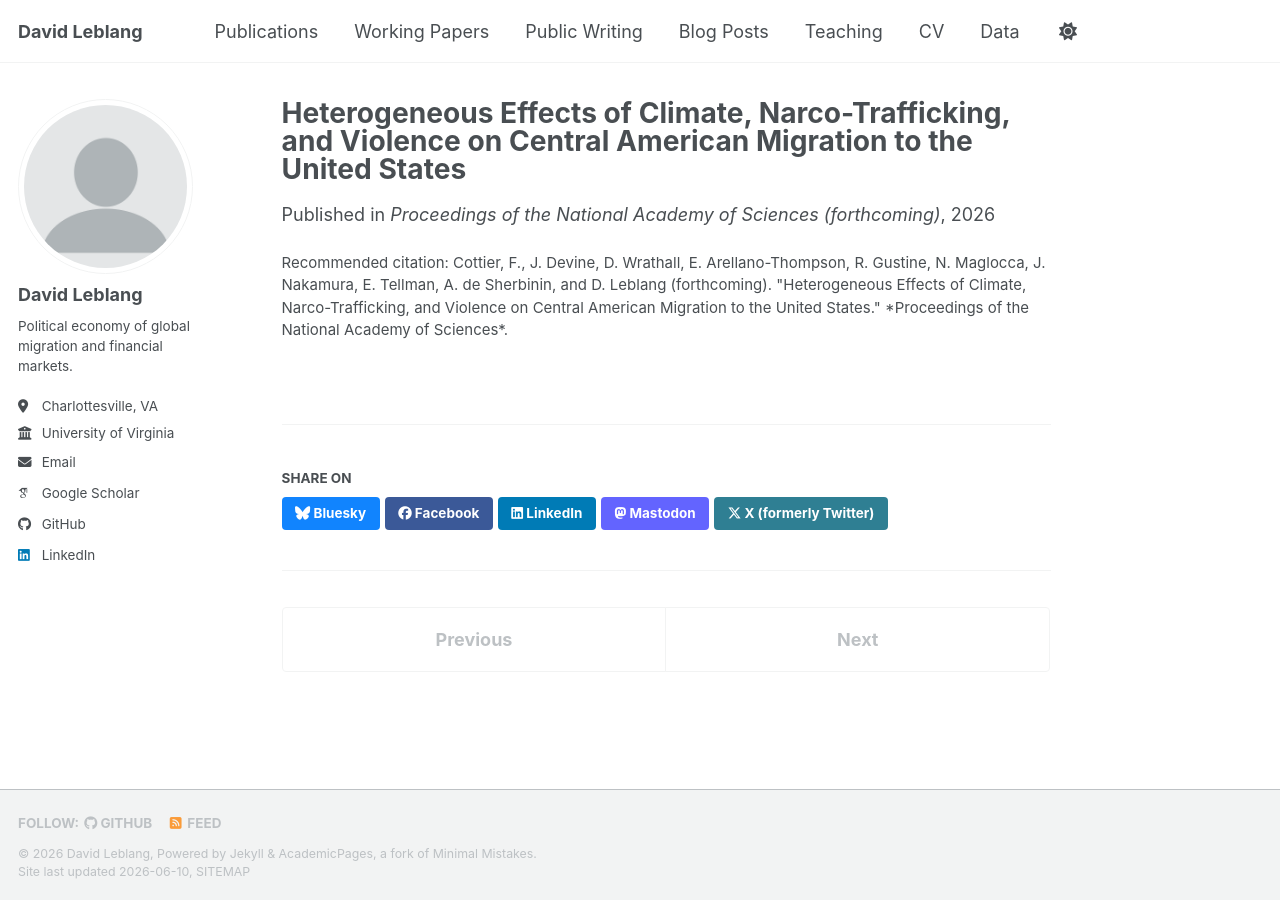
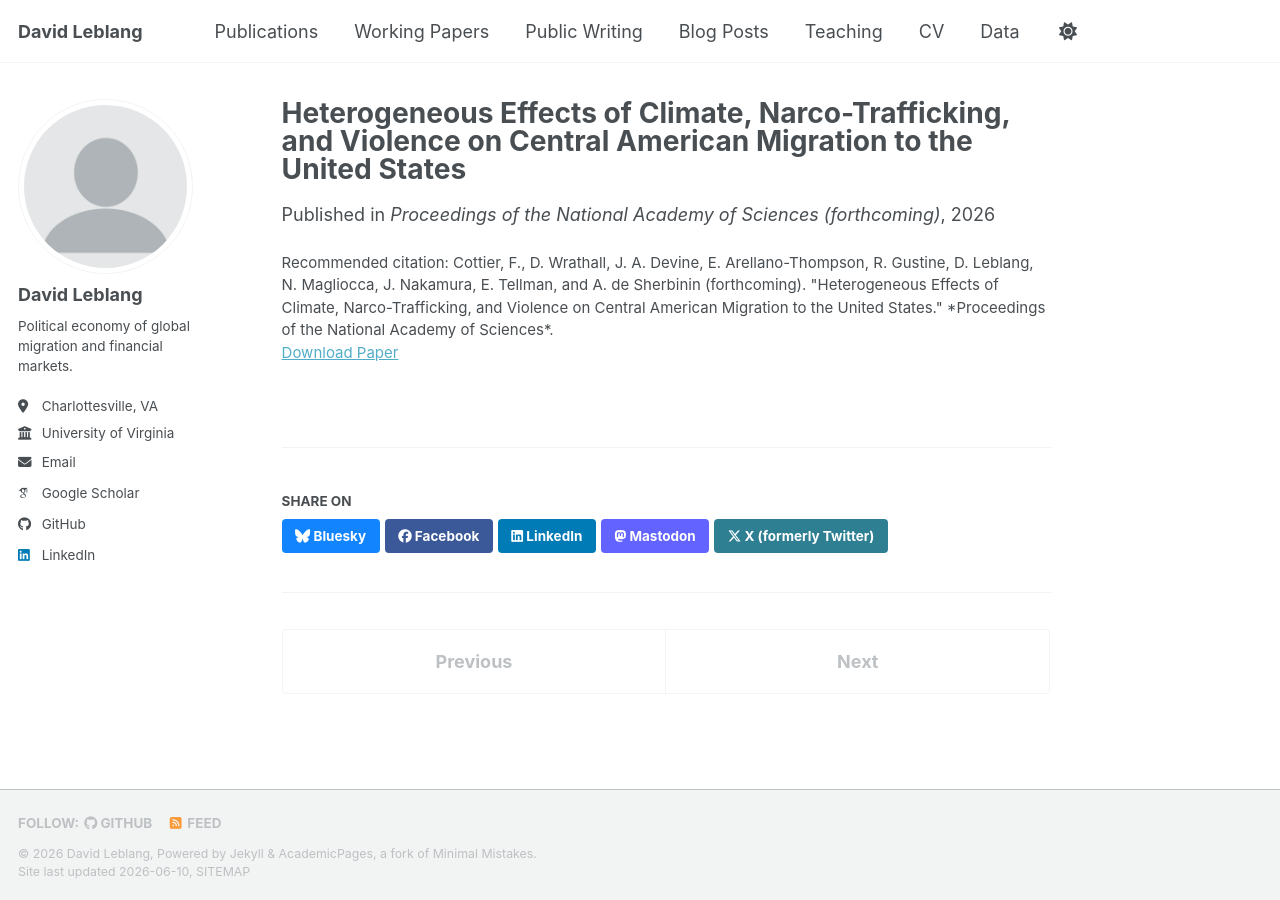
Before and after one commit to leblanguva/leblanguva.github.io, a Jekyll site: the page built from _publications/2026-01-02-heterogeneous-effects-climate-narco-trafficking-violence.md, in a window 1280 px wide. Built offline with Jekyll 4.4.1, drawn with Linux system fonts in a browser that asks for light colours; some web fonts are replaced; a script bundle is joined from its source files by our own code; library files that are not in the unit come from our copies.

Commit message:
Add Climate/Narco PNAS forthcoming to Working Papers with OSF preprint; fix author order + spelling on Publications entry

```diff
--- a/_publications/2026-01-02-heterogeneous-effects-climate-narco-trafficking-violence.md
+++ b/_publications/2026-01-02-heterogeneous-effects-climate-narco-trafficking-violence.md
@@ -5,6 +5,7 @@
 permalink: /publication/2026-01-02-heterogeneous-effects-climate-narco-trafficking-violence
 date: 2026-01-02
 venue: "Proceedings of the National Academy of Sciences (forthcoming)"
+paperurl: "https://osf.io/preprints/socarxiv/kyu9x_v1"
 excerpt: 'Forthcoming in *PNAS*.'
-citation: 'Cottier, F., J. Devine, D. Wrathall, E. Arellano-Thompson, R. Gustine, N. Maglocca, J. Nakamura, E. Tellman, A. de Sherbinin, and D. Leblang (forthcoming). "Heterogeneous Effects of Climate, Narco-Trafficking, and Violence on Central American Migration to the United States." *Proceedings of the National Academy of Sciences*.'
+citation: 'Cottier, F., D. Wrathall, J. A. Devine, E. Arellano-Thompson, R. Gustine, D. Leblang, N. Magliocca, J. Nakamura, E. Tellman, and A. de Sherbinin (forthcoming). "Heterogeneous Effects of Climate, Narco-Trafficking, and Violence on Central American Migration to the United States." *Proceedings of the National Academy of Sciences*.'
 ---
```
Also changed, not shown: _pages/working-papers.md (+3 -0 lines), files/Leblang_headshot.jpeg (added).
